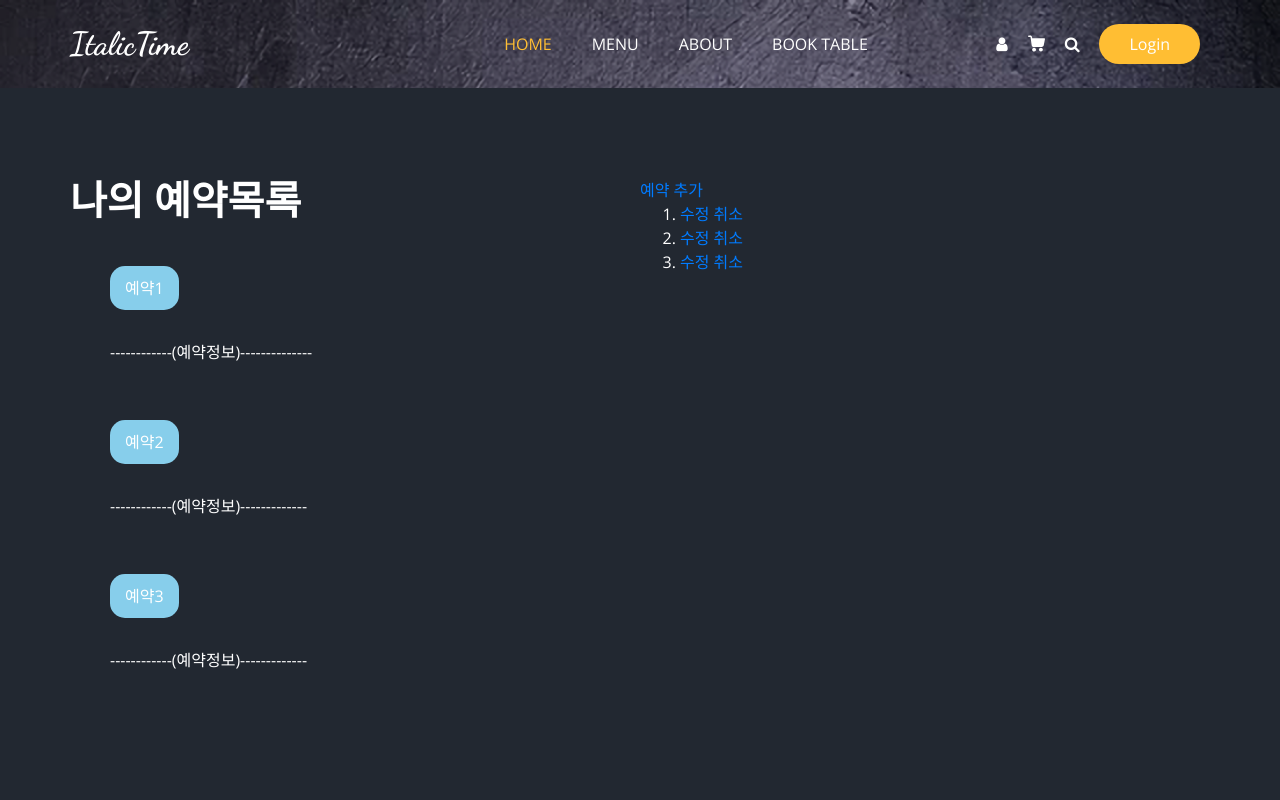
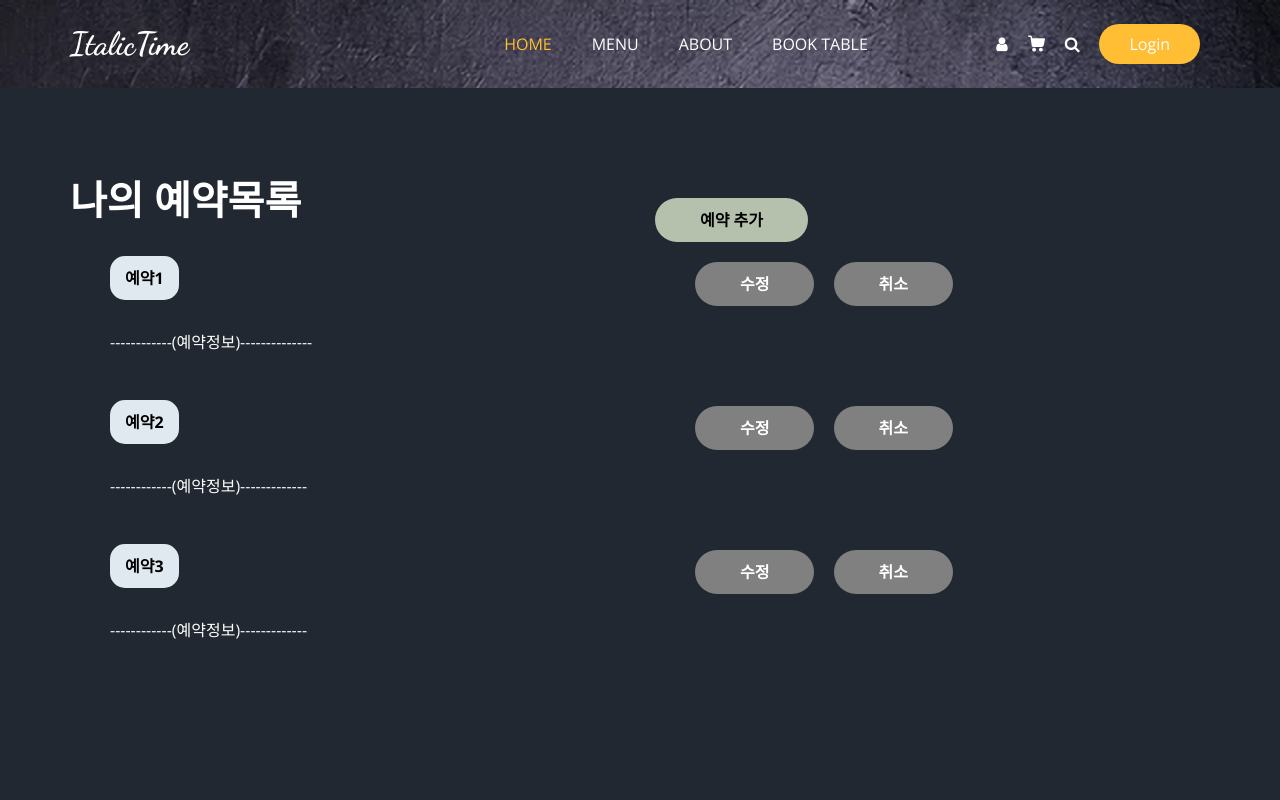
Before and after one commit to Son-HyeonTae/Restaurant_Resv_System, a plain HTML site: page frontend/check_reserve.html in a window 1280 px wide. Shown: the top 800 px of the page. Drawn offline with nearby package versions, Linux system fonts and the light colour scheme; some packages are replaced by stand-ins of ours.

Commit message:
Update check_reserve_style.css

```diff
--- a/frontend/css/check_reserve_style.css
+++ b/frontend/css/check_reserve_style.css
@@ -9,18 +9,19 @@
 .check_reserve_section .detail-box .reserve_list a {
   display: inline-block;
   padding: 10px 15px;
-  background-color: skyblue;
-  color: #ffffff;
+  background-color: #e0e9f0;
+  color: black;
+  font-weight: bold;
   border-radius: 15px;
   -webkit-transition: all 0.3s;
   transition: all 0.3s;
   border: none;
-  margin-top: 40px;
+  margin-top: 30px;
   margin-bottom: 30px;
 }
 
 .check_reserve_section .detail-box .reserve_list a:hover {
-  background-color: darkblue;
+  background-color: #0088dd;
 }
 
 .check_reserve_section .reserve_list{
@@ -28,11 +29,12 @@
 }
 
 /* 예약목록 수정옵션*/
-.check_reserve_section .detail-box .reserve_options a {
+.check_reserve_section .reserve_options a {
   display: inline-block;
   padding: 10px 45px;
-  background-color: black;
+  background-color: gray;
   color: #ffffff;
+  font-weight: bold;
   border-radius: 45px;
   -webkit-transition: all 0.3s;
   transition: all 0.3s;
@@ -40,11 +42,23 @@
   margin-top: 20px;
   margin-left: 15px;
 }
-
-.check_reserve_section .detail-box .reserve_options a:hover {
-  background-color: gray;
+.check_reserve_section .reserve_options a:hover {
+  background-color: #413f3b;
 }
 
-.check_reserve_section .reserve_options{
+
+.check_reserve_section .rsv_add a{
+  color: black;
+  background-color: #b5c1ad;
+}
+.check_reserve_section .rsv_add a:hover{
+  background-color: #0088dd;
+}
+
+
+.reserve_options .rsv_option_list{
   list-style-type: none;
 }
+.reserve_options .rsv_option_list li{
+  margin: 0px 0px 80px 0px;
+}
```
